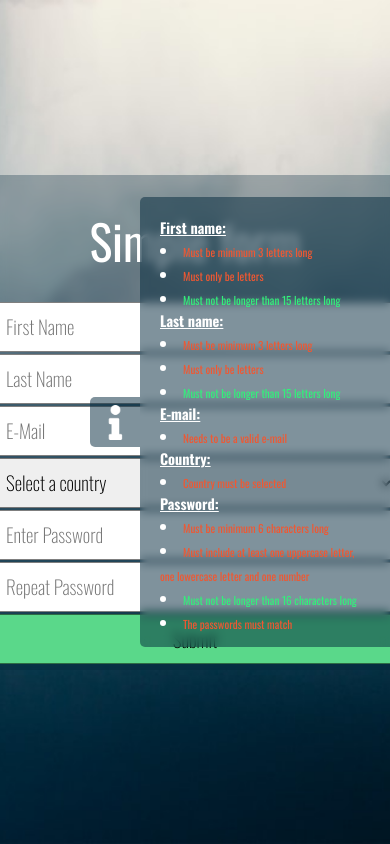
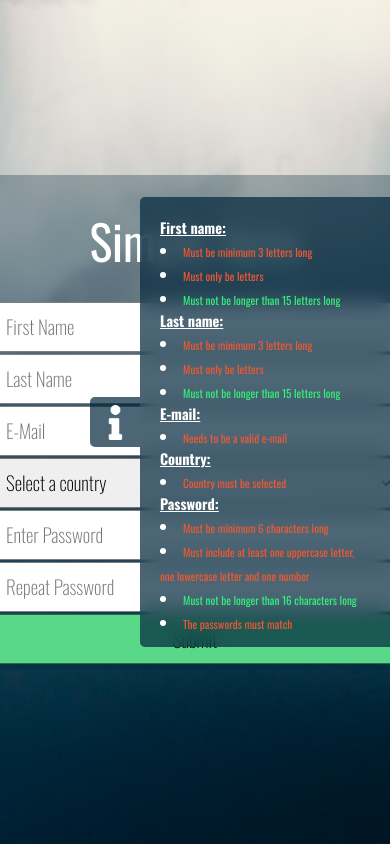
Before and after one commit to sashacozub/simple-form, a website: page index.html in a window 390 px wide. Both pictures are taken after a click on the element 115 px from the left and 422 px from the top of the page. Drawn offline with nearby package versions, Linux system fonts and the light colour scheme.

Commit message:
Make toggle for info box

```diff
--- a/app.js
+++ b/app.js
@@ -7,6 +7,7 @@ const country = document.querySelector('#country');
 const password = document.querySelector('#password');
 const passwordRepeat = document.querySelector('#password2');
 const submitButton = document.querySelector('#submit-btn');
+const infoContainer = document.querySelector('.info-container');
 const infoToggle = document.querySelector('.info-toggle');
 
 // Create variables for colors for approval or rejection of input
@@ -33,6 +34,9 @@ const passwordInfoMatch = document.querySelector('[data-password="match"]')
 
 // Check if error message is on the screen
 let isError = false;
+
+//Check if info container is open or closed. Closed is default
+let infoIsOpen = false;
 
 // Populate "Country" field with all the options on page load
 window.addEventListener('load', () => getCountries());
@@ -285,5 +289,11 @@ const checkPasswordRepeat = () => {
 };
 
 infoToggle.addEventListener('click', (e) => {
-    console.log(e.target)
+    if (infoIsOpen) {
+        infoContainer.style.transform = 'translate(250px, -50%)';
+        infoIsOpen = false;
+    } else {
+        infoContainer.style.transform = 'translate(0px, -50%)';
+        infoIsOpen = true;
+    }
 })
--- a/app/scss/style.scss
+++ b/app/scss/style.scss
@@ -90,15 +90,16 @@ form {
     position: absolute;
     top: 50%;
     right: 0;
-    transform: translateY(-50%);
+    transform: translate(0%, -50%);
     width: 250px;
     height: 450px;
     padding: 20px;
-    background-color: rgba(1, 38, 59, 0.5);
-    backdrop-filter: blur(5px);
+    background-color: rgba(1, 38, 59, 0.7);
+    backdrop-filter: blur(10px);
     color: rgb(255, 255, 255);
     border-top-left-radius: 5px;
     border-bottom-left-radius: 5px;
+    transition: all 300ms ease-out;
 
     .info-toggle {
         position: absolute;
@@ -107,7 +108,8 @@ form {
         transform: translateY(-50%);
         width: 50px;
         height: 50px;
-        background-color: rgba(1, 38, 59, 0.5);
+        background-color: rgba(1, 38, 59, 0.7);
+        backdrop-filter: blur(10px);
         border-top-left-radius: 5px;
         border-bottom-left-radius: 5px;
         display: flex;
```
Also changed, not shown: style.css.
